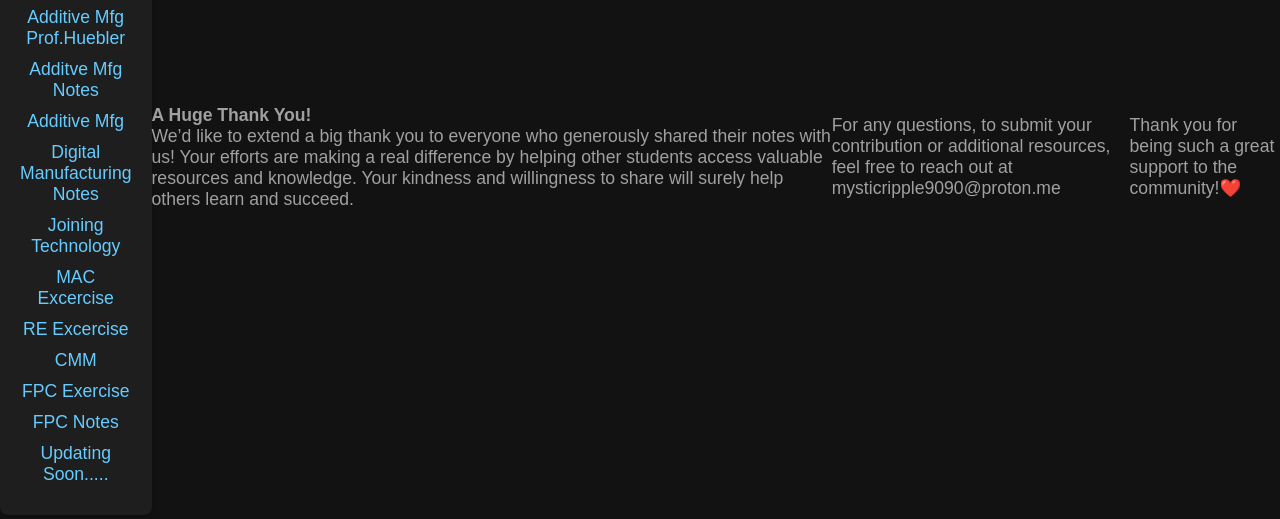
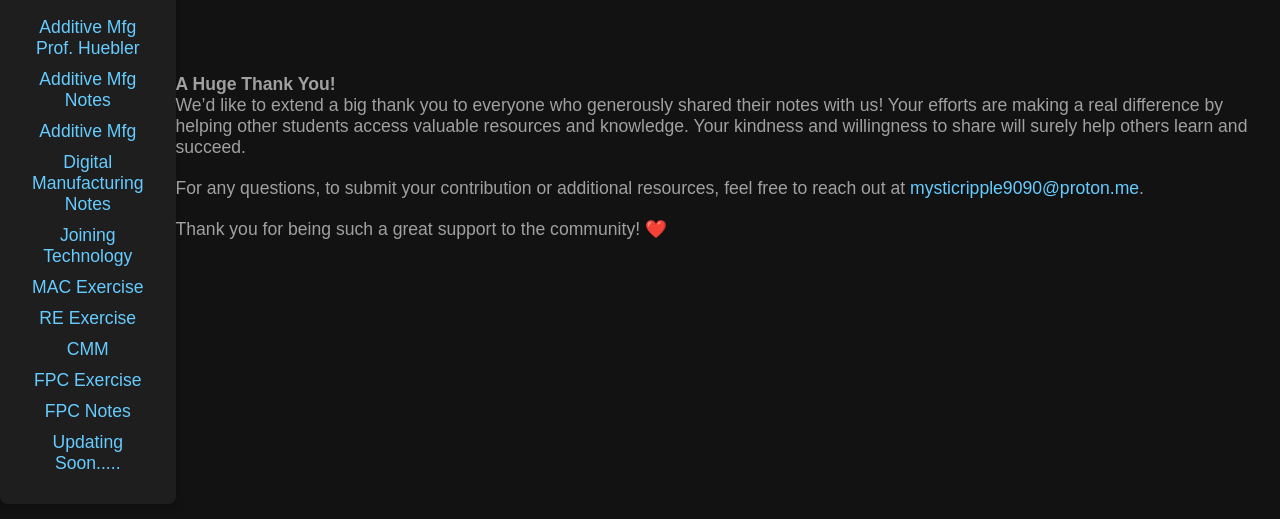
Before and after one commit to mysticripple09/knowledgeripple, a plain HTML site: page index.html in a window 1280 px wide. Shown: the part 233-752 px from the top of the page. Drawn offline with Linux system fonts and the light colour scheme.

Commit message:
Update index.html

```diff
--- a/index.html
+++ b/index.html
@@ -11,22 +11,24 @@
         <h1>Shared Files</h1>
         <p>Click on a link to download the file:</p>
         <ul>
-            <li><a href="https://drive.proton.me/urls/9MMD3C9BTG#I8INlOVp8oSJ" download>Additive Mfg Prof.Huebler</a></li>
-            <li><a href="https://drive.proton.me/urls/QPA82YS95M#NFMsBH1noyfP" download>Additve Mfg Notes</a></li>
+            <li><a href="https://drive.proton.me/urls/9MMD3C9BTG#I8INlOVp8oSJ" download>Additive Mfg Prof. Huebler</a></li>
+            <li><a href="https://drive.proton.me/urls/QPA82YS95M#NFMsBH1noyfP" download>Additive Mfg Notes</a></li>
             <li><a href="https://drive.proton.me/urls/HD04HTDQ08#cxqCxHFnxInn" download>Additive Mfg</a></li>
             <li><a href="https://drive.proton.me/urls/2JPW0N8ZR0#wnzZaPK7kWsV" download>Digital Manufacturing Notes</a></li>
             <li><a href="https://drive.proton.me/urls/X9BZ2ZR43M#umEJBb0nxrtP" download>Joining Technology</a></li>
-            <li><a href="https://drive.proton.me/urls/VBXR3MF2N4#NSO6QozH73vY" download>MAC Excercise</a></li>
-            <li><a href="https://drive.proton.me/urls/4E2ZDK5GRG#Ee6YvXGo83wi" download>RE Excercise</a></li>
+            <li><a href="https://drive.proton.me/urls/VBXR3MF2N4#NSO6QozH73vY" download>MAC Exercise</a></li>
+            <li><a href="https://drive.proton.me/urls/4E2ZDK5GRG#Ee6YvXGo83wi" download>RE Exercise</a></li>
             <li><a href="https://drive.proton.me/urls/FB2EGY8C90#hM6SK386bvQd" download>CMM</a></li>
             <li><a href="https://drive.proton.me/urls/V8CMS8MENM#3TIF9h1xrjz5" download>FPC Exercise</a></li>
-            <li><a https://drive.proton.me/urls/RD8K9BYDC8#1OndaPn6eRE7" download>FPC Notes</a></li>
-            <li><a href="link-to-your-file3.pdf" download>Updating Soon.....</a></li>
+            <li><a href="https://drive.proton.me/urls/RD8K9BYDC8#1OndaPn6eRE7" download>FPC Notes</a></li>
+            <li><a href="#" download>Updating Soon.....</a></li>
             <!-- Add more links as needed -->
         </ul>
     </div>
-    <p><strong>A Huge Thank You!</strong><br>We’d like to extend a big thank you to everyone who generously shared their notes with us! Your efforts are making a real difference by helping other students access valuable resources and knowledge. Your kindness and willingness to share will surely help others learn and succeed.</p>
-    <p>For any questions, to submit your contribution or additional resources, feel free to reach out at mysticripple9090@proton.me</p>
-    <p>Thank you for being such a great support to the community!❤️</p>
+    <div class="thank-you-message">
+        <p><strong>A Huge Thank You!</strong><br>We’d like to extend a big thank you to everyone who generously shared their notes with us! Your efforts are making a real difference by helping other students access valuable resources and knowledge. Your kindness and willingness to share will surely help others learn and succeed.</p>
+        <p>For any questions, to submit your contribution or additional resources, feel free to reach out at <a href="mailto:mysticripple9090@proton.me">mysticripple9090@proton.me</a>.</p>
+        <p>Thank you for being such a great support to the community! ❤️</p>
+    </div>
 </body>
 </html>
```
